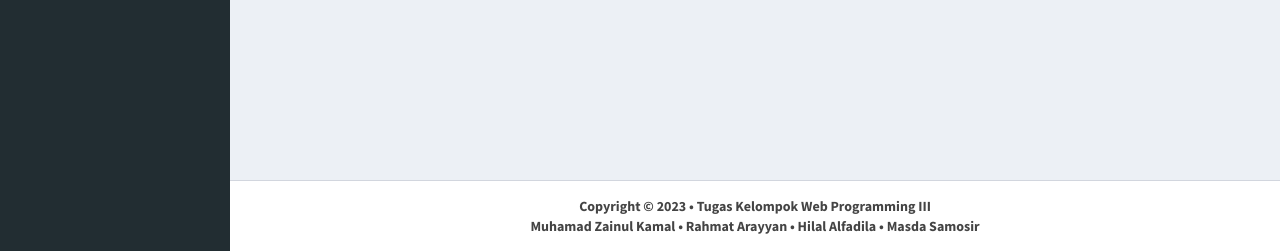
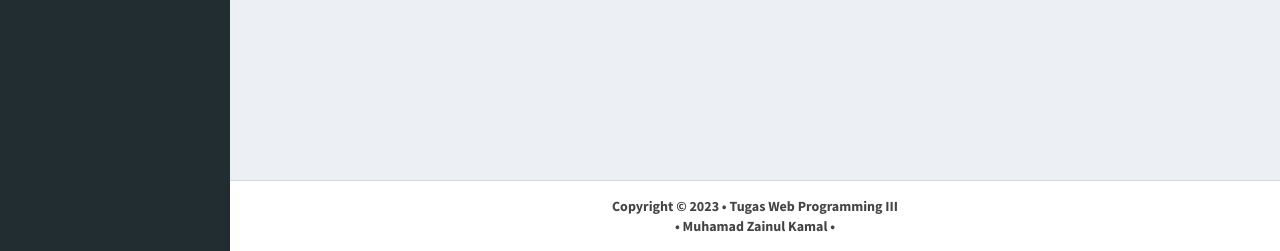
Before and after one commit to HIUNCY/bmt-ci, a CodeIgniter app: page /bmt-ci/index.php/notfoundpage/index in a window 1280 px wide. Shown: the part 549-800 px from the top of the page. Run offline with CodeIgniter, Linux system fonts and the light colour scheme; data comes from the database, SQL or seed files in the repository; some libraries are stand-ins or nearby versions.

Commit message:
Edit Footer

```diff
--- a/application/views/templates/footer.php
+++ b/application/views/templates/footer.php
@@ -3,7 +3,7 @@
 </div>
 <footer class="main-footer">
 	<div class="text-center">
-		Copyright &copy; 2023 &bull; Tugas Kelompok Web Programming III <br> Muhamad Zainul Kamal &bull; Rahmat Arayyan &bull; Hilal Alfadila &bull; Masda Samosir
+		Copyright &copy; 2023 &bull; Tugas Web Programming III <br>&bull; Muhamad Zainul Kamal &bull;
 	</div>
 </footer>
 <div class="control-sidebar-bg"></div>
```
